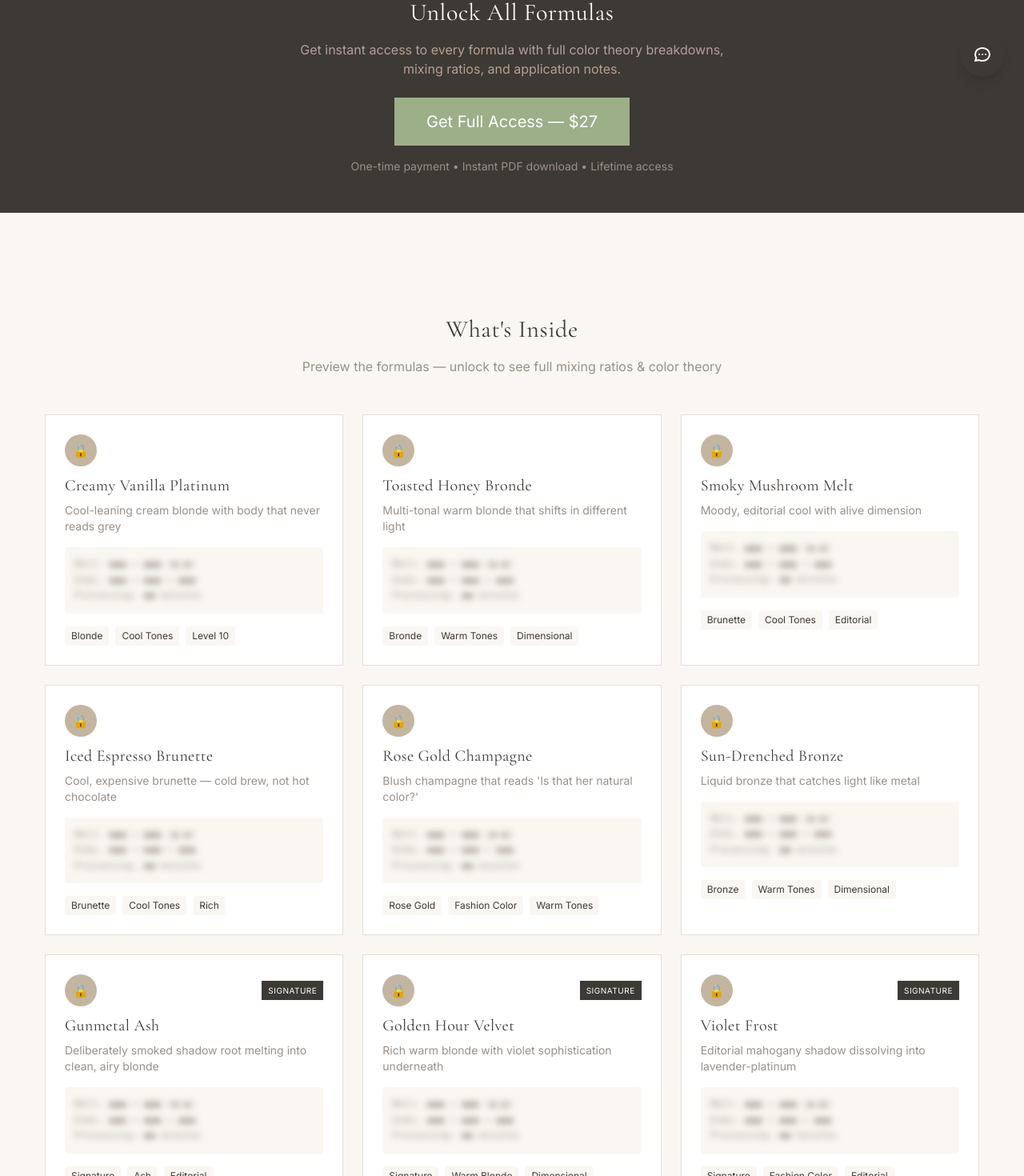
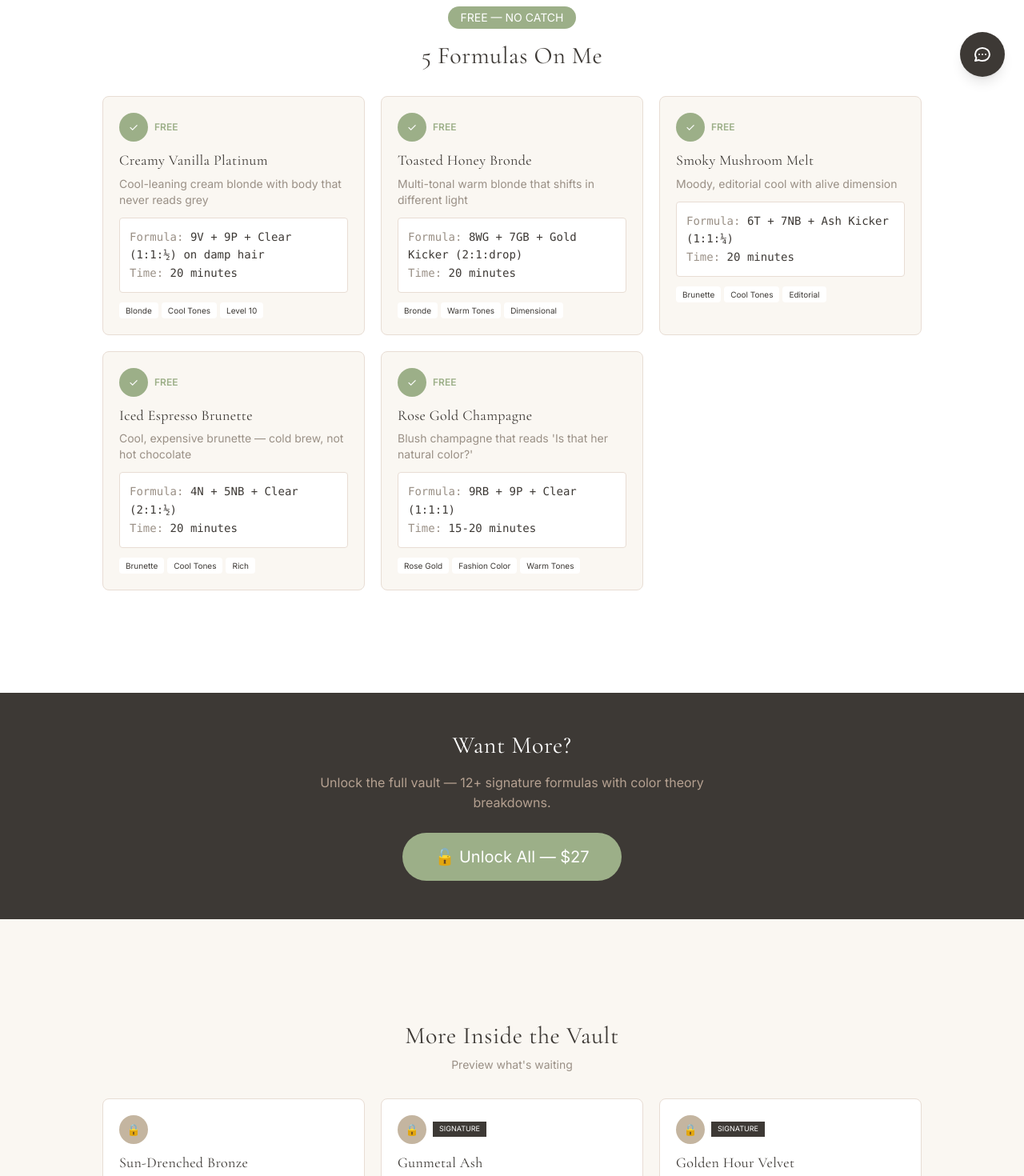
Before and after one commit to colorbyjanine/Thejformula, a Next.js app in the folder projects/thejformula/: page /formulas in a window 1280 px wide. Shown: the part 680-2150 px from the top of the page at 80% size. Built offline with nearby package versions, Linux system fonts and the light colour scheme.

Commit message:
Formulas: 5 visible free, rest blurred for purchase

```diff
--- a/projects/thejformula/app/formulas/page.tsx
+++ b/projects/thejformula/app/formulas/page.tsx
@@ -1,78 +1,53 @@
 import Link from "next/link";
 
-const formulas = [
+// 5 FREE visible formulas
+const freeFormulas = [
   {
     name: "Creamy Vanilla Platinum",
     description: "Cool-leaning cream blonde with body that never reads grey",
+    formula: "9V + 9P + Clear (1:1:½) on damp hair",
+    timing: "20 minutes",
     tags: ["Blonde", "Cool Tones", "Level 10"],
-    signature: false,
   },
   {
     name: "Toasted Honey Bronde",
     description: "Multi-tonal warm blonde that shifts in different light",
+    formula: "8WG + 7GB + Gold Kicker (2:1:drop)",
+    timing: "20 minutes",
     tags: ["Bronde", "Warm Tones", "Dimensional"],
-    signature: false,
   },
   {
     name: "Smoky Mushroom Melt",
     description: "Moody, editorial cool with alive dimension",
+    formula: "6T + 7NB + Ash Kicker (1:1:¼)",
+    timing: "20 minutes",
     tags: ["Brunette", "Cool Tones", "Editorial"],
-    signature: false,
   },
   {
     name: "Iced Espresso Brunette",
     description: "Cool, expensive brunette — cold brew, not hot chocolate",
+    formula: "4N + 5NB + Clear (2:1:½)",
+    timing: "20 minutes",
     tags: ["Brunette", "Cool Tones", "Rich"],
-    signature: false,
   },
   {
     name: "Rose Gold Champagne",
     description: "Blush champagne that reads 'Is that her natural color?'",
+    formula: "9RB + 9P + Clear (1:1:1)",
+    timing: "15-20 minutes",
     tags: ["Rose Gold", "Fashion Color", "Warm Tones"],
-    signature: false,
   },
-  {
-    name: "Sun-Drenched Bronze",
-    description: "Liquid bronze that catches light like metal",
-    tags: ["Bronze", "Warm Tones", "Dimensional"],
-    signature: false,
-  },
-  {
-    name: "Gunmetal Ash",
-    description: "Deliberately smoked shadow root melting into clean, airy blonde",
-    tags: ["Signature", "Ash", "Editorial"],
-    signature: true,
-  },
-  {
-    name: "Golden Hour Velvet",
-    description: "Rich warm blonde with violet sophistication underneath",
-    tags: ["Signature", "Warm Blonde", "Dimensional"],
-    signature: true,
-  },
-  {
-    name: "Violet Frost",
-    description: "Editorial mahogany shadow dissolving into lavender-platinum",
-    tags: ["Signature", "Fashion Color", "Editorial"],
-    signature: true,
-  },
-  {
-    name: "Soft Platinum",
-    description: "Your-hair-but-platinum — wearable, not severe",
-    tags: ["Signature", "Platinum", "Wearable"],
-    signature: true,
-  },
-  {
-    name: "Espresso Silk",
-    description: "Brunette sorcery — single-level dimension that makes brown look expensive",
-    tags: ["Signature", "Brunette", "Luxury"],
-    signature: true,
-  },
-  {
-    name: "Amethyst Frost",
-    description: "Fashion-forward lavender-platinum without fully committing",
-    tags: ["Signature", "Fashion Color", "Violet"],
-    signature: true,
-  },
+];
+
+// Locked formulas (blurred preview)
+const lockedFormulas = [
+  { name: "Sun-Drenched Bronze", description: "Liquid bronze that catches light like metal", tags: ["Bronze", "Warm", "Dimensional"] },
+  { name: "Gunmetal Ash", description: "Smoked shadow root melting into clean blonde", tags: ["Signature", "Ash", "Editorial"] },
+  { name: "Golden Hour Velvet", description: "Rich warm blonde with violet sophistication", tags: ["Signature", "Warm Blonde"] },
+  { name: "Violet Frost", description: "Mahogany shadow dissolving into lavender-platinum", tags: ["Signature", "Fashion"] },
+  { name: "Soft Platinum", description: "Your-hair-but-platinum — wearable, not severe", tags: ["Signature", "Platinum"] },
+  { name: "Espresso Silk", description: "Single-level dimension that makes brown expensive", tags: ["Signature", "Brunette"] },
+  { name: "Amethyst Frost", description: "Fashion-forward lavender without fully committing", tags: ["Signature", "Violet"] },
 ];
 
 export default function Formulas() {
@@ -88,109 +63,149 @@ export default function Formulas() {
             The Formula Vault
           </h1>
           <p className="text-base md:text-lg text-[#9A9086] max-w-2xl mx-auto mb-8 px-4">
-            15 years of experimentation, refined into formulas that work.
-            Built on color theory. Salon tested. Dimension focused.
+            15 years behind the chair, refined into formulas that work.
+            5 free to try — unlock the full vault for more.
           </p>
-          <div className="flex flex-wrap justify-center gap-3 mb-8 px-4">
-            <span className="px-3 py-1.5 md:px-4 md:py-2 bg-white border border-[#E8DDD4] rounded-full text-xs md:text-sm text-[#3D3935]">
-              🎨 12 Signature Formulas
+        </div>
+      </section>
+
+      {/* FREE FORMULAS */}
+      <section className="section bg-white">
+        <div className="container mx-auto px-4">
+          <div className="text-center mb-8">
+            <span className="inline-block bg-[#9CAF88] text-white text-sm px-4 py-1 rounded-full mb-4">
+              FREE — NO CATCH
             </span>
-            <span className="px-3 py-1.5 md:px-4 md:py-2 bg-white border border-[#E8DDD4] rounded-full text-xs md:text-sm text-[#3D3935]">
-              📚 Color Theory Explained
-            </span>
-            <span className="px-3 py-1.5 md:px-4 md:py-2 bg-white border border-[#E8DDD4] rounded-full text-xs md:text-sm text-[#3D3935]">
-              ⚡ Instant Download
-            </span>
+            <h2 className="text-2xl md:text-3xl font-[family-name:var(--font-cormorant)] text-[#3D3935]">
+              5 Formulas On Me
+            </h2>
+          </div>
+
+          <div className="grid grid-cols-2 lg:grid-cols-3 gap-3 md:gap-5 max-w-5xl mx-auto">
+            {freeFormulas.map((formula, index) => (
+              <div
+                key={index}
+                className="bg-[#FAF7F2] border border-[#E8DDD4] p-4 md:p-5 rounded-lg"
+              >
+                {/* FREE Badge */}
+                <div className="flex items-center gap-2 mb-3">
+                  <span className="w-8 h-8 md:w-9 md:h-9 rounded-full bg-[#9CAF88] flex items-center justify-center">
+                    <span className="text-white text-sm">✓</span>
+                  </span>
+                  <span className="text-[10px] md:text-xs text-[#9CAF88] font-semibold uppercase">Free</span>
+                </div>
+
+                {/* Title */}
+                <h3 className="text-base md:text-lg font-[family-name:var(--font-cormorant)] text-[#3D3935] mb-2 leading-tight">
+                  {formula.name}
+                </h3>
+
+                {/* Description */}
+                <p className="text-xs md:text-sm text-[#9A9086] mb-3">
+                  {formula.description}
+                </p>
+
+                {/* VISIBLE Formula */}
+                <div className="bg-white p-3 rounded border border-[#E8DDD4] mb-3">
+                  <p className="text-xs md:text-sm font-mono text-[#3D3935] leading-relaxed">
+                    <span className="text-[#9A9086]">Formula:</span> {formula.formula}<br/>
+                    <span className="text-[#9A9086]">Time:</span> {formula.timing}
+                  </p>
+                </div>
+
+                {/* Tags */}
+                <div className="flex flex-wrap gap-1">
+                  {formula.tags.map((tag, i) => (
+                    <span key={i} className="text-[9px] md:text-[10px] bg-white text-[#3D3935] px-2 py-0.5 rounded">
+                      {tag}
+                    </span>
+                  ))}
+                </div>
+              </div>
+            ))}
           </div>
         </div>
       </section>
 
-      {/* Unlock CTA */}
+      {/* UNLOCK CTA */}
       <section className="py-12 bg-[#3D3935]">
         <div className="container mx-auto text-center px-4">
           <h2 className="text-2xl md:text-3xl font-[family-name:var(--font-cormorant)] text-white mb-4">
-            Unlock All Formulas
+            Want More?
           </h2>
-          <p className="text-[#B5A191] mb-6 max-w-xl mx-auto text-sm md:text-base">
-            Get instant access to every formula with full color theory breakdowns, mixing ratios, and application notes.
+          <p className="text-[#B5A191] mb-6 max-w-xl mx-auto">
+            Unlock the full vault — 12+ signature formulas with color theory breakdowns.
           </p>
           <a
             href="https://payhip.com/b/tNTmd"
             target="_blank"
             rel="noopener noreferrer"
-            className="inline-block bg-[#9CAF88] text-white px-8 py-3 md:px-10 md:py-4 text-lg md:text-xl hover:bg-[#8a9d78] transition-colors"
+            className="inline-block bg-[#9CAF88] text-white px-8 py-3 md:px-10 md:py-4 text-lg md:text-xl hover:bg-[#8a9d78] transition-colors rounded-full"
           >
-            Get Full Access — $27
+            🔓 Unlock All — $27
           </a>
-          <p className="text-[#9A9086] text-xs md:text-sm mt-4">
-            One-time payment • Instant PDF download • Lifetime access
-          </p>
         </div>
       </section>
 
-      {/* Formula Cards - 2 COLUMN GRID */}
+      {/* LOCKED FORMULAS PREVIEW */}
       <section className="section bg-[#FAF7F2]">
         <div className="container mx-auto px-4">
-          <div className="text-center mb-8 md:mb-12">
-            <h2 className="text-2xl md:text-3xl font-[family-name:var(--font-cormorant)] text-[#3D3935] mb-4">
-              What's Inside
+          <div className="text-center mb-8">
+            <h2 className="text-2xl md:text-3xl font-[family-name:var(--font-cormorant)] text-[#3D3935] mb-2">
+              More Inside the Vault
             </h2>
-            <p className="text-[#9A9086] text-sm md:text-base">
-              Preview the formulas — unlock to see full mixing ratios & color theory
-            </p>
+            <p className="text-sm text-[#9A9086]">Preview what's waiting</p>
           </div>
 
-          {/* 2-COLUMN GRID ON MOBILE */}
-          <div className="grid grid-cols-2 lg:grid-cols-3 gap-3 md:gap-6">
-            {formulas.map((formula, index) => (
+          <div className="grid grid-cols-2 lg:grid-cols-3 gap-3 md:gap-5 max-w-5xl mx-auto">
+            {lockedFormulas.map((formula, index) => (
               <a
                 key={index}
                 href="https://payhip.com/b/tNTmd"
                 target="_blank"
                 rel="noopener noreferrer"
-                className="block bg-white border border-[#E8DDD4] p-3 md:p-6 hover:shadow-lg transition-shadow group"
+                className="bg-white border border-[#E8DDD4] p-4 md:p-5 rounded-lg group hover:shadow-lg transition-all"
               >
-                {/* Lock + Signature Badge */}
-                <div className="flex items-center justify-between mb-2 md:mb-3">
-                  <div className="w-8 h-8 md:w-10 md:h-10 rounded-full bg-[#C4B5A0] flex items-center justify-center">
-                    <span className="text-white text-sm md:text-base">🔒</span>
-                  </div>
-                  {formula.signature && (
-                    <span className="text-[8px] md:text-[10px] bg-[#3D3935] text-white px-1.5 py-0.5 md:px-2 md:py-1 uppercase tracking-wider">
-                      Signature
-                    </span>
+                {/* Lock Badge */}
+                <div className="flex items-center gap-2 mb-3">
+                  <span className="w-8 h-8 md:w-9 md:h-9 rounded-full bg-[#C4B5A0] flex items-center justify-center group-hover:bg-[#9CAF88] transition-colors">
+                    <span className="text-white text-sm">🔒</span>
+                  </span>
+                  {formula.tags.includes("Signature") && (
+                    <span className="text-[9px] bg-[#3D3935] text-white px-2 py-0.5 uppercase">Signature</span>
                   )}
                 </div>
 
                 {/* Title */}
-                <h3 className="text-sm md:text-xl font-[family-name:var(--font-cormorant)] text-[#3D3935] mb-1 md:mb-2 leading-tight">
+                <h3 className="text-base md:text-lg font-[family-name:var(--font-cormorant)] text-[#3D3935] mb-2 leading-tight">
                   {formula.name}
                 </h3>
 
                 {/* Description */}
-                <p className="text-[10px] md:text-sm text-[#9A9086] mb-3 md:mb-4 line-clamp-2">
+                <p className="text-xs md:text-sm text-[#9A9086] mb-3">
                   {formula.description}
                 </p>
 
-                {/* Blurred Formula Preview */}
-                <div className="bg-[#FAF7F2] p-2 md:p-3 rounded mb-3 md:mb-4 select-none">
-                  <p className="text-[10px] md:text-xs text-[#9A9086] blur-[4px] font-mono leading-relaxed">
-                    Melt: ●●● + ●●● (●:●)<br/>
-                    Ends: ●●● + ●●● + ●●●<br/>
-                    Processing: ●● minutes
+                {/* BLURRED Formula */}
+                <div className="bg-[#FAF7F2] p-3 rounded mb-3 select-none">
+                  <p className="text-xs font-mono text-[#9A9086] blur-[5px] leading-relaxed">
+                    Formula: ●●● + ●●● (●:●)<br/>
+                    Time: ●● minutes
                   </p>
                 </div>
 
                 {/* Tags */}
-                <div className="flex flex-wrap gap-1 md:gap-2">
-                  {formula.tags.map((tag, tagIndex) => (
-                    <span
-                      key={tagIndex}
-                      className="text-[8px] md:text-xs bg-[#FAF7F2] text-[#3D3935] px-1.5 py-0.5 md:px-2 md:py-1 rounded"
-                    >
+                <div className="flex flex-wrap gap-1">
+                  {formula.tags.filter(t => t !== "Signature").map((tag, i) => (
+                    <span key={i} className="text-[9px] md:text-[10px] bg-[#FAF7F2] text-[#3D3935] px-2 py-0.5 rounded">
                       {tag}
                     </span>
                   ))}
+                </div>
+
+                {/* Unlock text on hover */}
+                <div className="mt-3 text-center opacity-0 group-hover:opacity-100 transition-opacity">
+                  <span className="text-xs text-[#9CAF88] font-medium">Tap to Unlock →</span>
                 </div>
               </a>
             ))}
@@ -198,96 +213,23 @@ export default function Formulas() {
         </div>
       </section>
 
-      {/* What You Get */}
-      <section className="section bg-white">
-        <div className="container mx-auto max-w-4xl px-4">
-          <div className="text-center mb-8 md:mb-12">
-            <h2 className="text-2xl md:text-3xl font-[family-name:var(--font-cormorant)] text-[#3D3935] mb-4">
-              What You Get
-            </h2>
-          </div>
-
-          <div className="grid grid-cols-1 md:grid-cols-2 gap-6 md:gap-8">
-            <div className="flex gap-4">
-              <div className="text-2xl">🎨</div>
-              <div>
-                <h3 className="font-semibold text-[#3D3935] mb-2 text-sm md:text-base">12 Signature Formulas</h3>
-                <p className="text-xs md:text-sm text-[#9A9086]">From icy platinum to rich brunette, each formula is salon-tested and client-approved.</p>
-              </div>
-            </div>
-            <div className="flex gap-4">
-              <div className="text-2xl">🧪</div>
-              <div>
-                <h3 className="font-semibold text-[#3D3935] mb-2 text-sm md:text-base">Color Theory Breakdowns</h3>
-                <p className="text-xs md:text-sm text-[#9A9086]">Understand WHY each formula works — the undertones, the science, the art.</p>
-              </div>
-            </div>
-            <div className="flex gap-4">
-              <div className="text-2xl">📐</div>
-              <div>
-                <h3 className="font-semibold text-[#3D3935] mb-2 text-sm md:text-base">Exact Mixing Ratios</h3>
-                <p className="text-xs md:text-sm text-[#9A9086]">No guessing. Precise ratios for consistent, repeatable results.</p>
-              </div>
-            </div>
-            <div className="flex gap-4">
-              <div className="text-2xl">💡</div>
-              <div>
-                <h3 className="font-semibold text-[#3D3935] mb-2 text-sm md:text-base">Application Tips</h3>
-                <p className="text-xs md:text-sm text-[#9A9086]">Pro techniques from 15 years behind the chair.</p>
-              </div>
-            </div>
-          </div>
-        </div>
-      </section>
-
       {/* Final CTA */}
-      <section className="py-12 md:py-16 bg-[#3D3935]">
+      <section className="py-12 bg-[#3D3935]">
         <div className="container mx-auto text-center px-4">
-          <h2 className="text-2xl md:text-4xl font-[family-name:var(--font-cormorant)] text-white mb-4">
-            Ready to Elevate Your Color Game?
+          <h2 className="text-2xl md:text-3xl font-[family-name:var(--font-cormorant)] text-white mb-4">
+            Ready for the Full Vault?
           </h2>
-          <p className="text-[#B5A191] mb-6 md:mb-8 max-w-xl mx-auto text-sm md:text-base">
-            Join hundreds of stylists who've unlocked the formula vault.
+          <p className="text-[#B5A191] mb-6">
+            One-time payment • Instant PDF • Lifetime access
           </p>
           <a
             href="https://payhip.com/b/tNTmd"
             target="_blank"
             rel="noopener noreferrer"
-            className="inline-block bg-[#9CAF88] text-white px-8 py-3 md:px-10 md:py-4 text-lg md:text-xl hover:bg-[#8a9d78] transition-colors"
+            className="inline-block bg-white text-[#3D3935] px-8 py-3 md:px-10 md:py-4 text-lg hover:bg-[#FAF7F2] transition-colors rounded-full font-medium"
           >
-            Unlock All Formulas — $27
+            Get All Formulas — $27
           </a>
-          <p className="text-[#9A9086] text-xs md:text-sm mt-4 md:mt-6">
-            ✓ Instant download &nbsp;&nbsp; ✓ Lifetime access &nbsp;&nbsp; ✓ PDF format
-          </p>
-        </div>
-      </section>
-
-      {/* FAQ */}
-      <section className="section bg-white">
-        <div className="container mx-auto max-w-2xl px-4">
-          <h2 className="text-2xl md:text-3xl font-[family-name:var(--font-cormorant)] text-[#3D3935] mb-6 md:mb-8 text-center">
-            Questions?
-          </h2>
-
-          <div className="space-y-4 md:space-y-6">
-            <div className="border-b border-[#E8DDD4] pb-4">
-              <h3 className="font-semibold text-[#3D3935] mb-2 text-sm md:text-base">What format is the guide?</h3>
-              <p className="text-xs md:text-sm text-[#9A9086]">PDF format — works on any device, easy to reference behind the chair.</p>
-            </div>
-            <div className="border-b border-[#E8DDD4] pb-4">
-              <h3 className="font-semibold text-[#3D3935] mb-2 text-sm md:text-base">Are these Shades EQ formulas?</h3>
-              <p className="text-xs md:text-sm text-[#9A9086]">Yes! All formulas are built around Redken Shades EQ with full color theory explanations.</p>
-            </div>
-            <div className="border-b border-[#E8DDD4] pb-4">
-              <h3 className="font-semibold text-[#3D3935] mb-2 text-sm md:text-base">Will there be updates?</h3>
-              <p className="text-xs md:text-sm text-[#9A9086]">Future formula drops are in the works! Purchasers get first access to new releases.</p>
-            </div>
-            <div className="pb-4">
-              <h3 className="font-semibold text-[#3D3935] mb-2 text-sm md:text-base">Can I get a refund?</h3>
-              <p className="text-xs md:text-sm text-[#9A9086]">Due to the digital nature of the product, all sales are final. But we're confident you'll love it!</p>
-            </div>
-          </div>
         </div>
       </section>
     </div>
```
